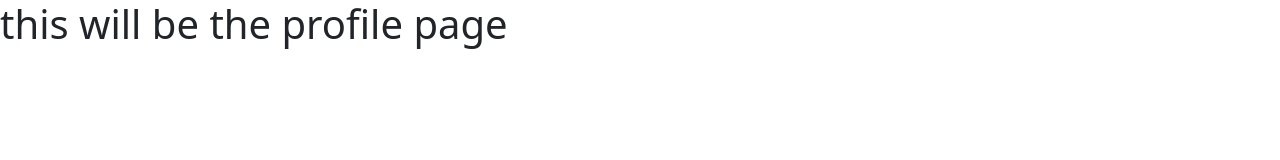
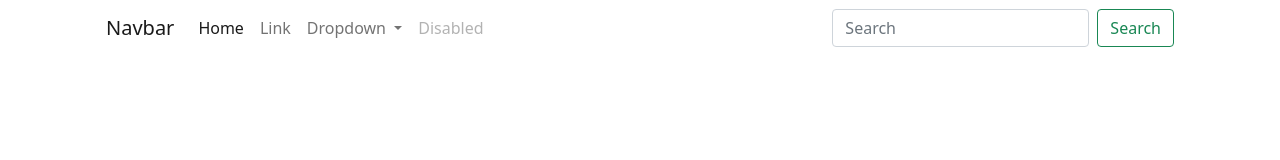
Before and after one commit to AakashTudu/p_profile.github.io, a plain HTML site: page index.html in a window 1280 px wide. Drawn offline with nearby package versions, Linux system fonts and the light colour scheme.

Commit message:
Update index.html

```diff
--- a/index.html
+++ b/index.html
@@ -11,7 +11,51 @@
     <title>Hello, world!</title>
   </head>
   <body>
-    <h1>this will be the profile page</h1>
+
+
+    <!-- navbar section -->
+<div class="container">
+  <div class="container">
+<nav class="navbar navbar-expand-lg navbar-light ">
+  <div class="container-fluid">
+    <a class="navbar-brand" href="#">Navbar</a>
+    <button class="navbar-toggler" type="button" data-bs-toggle="collapse" data-bs-target="#navbarSupportedContent" aria-controls="navbarSupportedContent" aria-expanded="false" aria-label="Toggle navigation">
+      <span class="navbar-toggler-icon"></span>
+    </button>
+    <div class="collapse navbar-collapse" id="navbarSupportedContent">
+      <ul class="navbar-nav me-auto mb-2 mb-lg-0">
+        <li class="nav-item">
+          <a class="nav-link active" aria-current="page" href="#">Home</a>
+        </li>
+        <li class="nav-item">
+          <a class="nav-link" href="#">Link</a>
+        </li>
+        <li class="nav-item dropdown">
+          <a class="nav-link dropdown-toggle" href="#" id="navbarDropdown" role="button" data-bs-toggle="dropdown" aria-expanded="false">
+            Dropdown
+          </a>
+          <ul class="dropdown-menu" aria-labelledby="navbarDropdown">
+            <li><a class="dropdown-item" href="#">Action</a></li>
+            <li><a class="dropdown-item" href="#">Another action</a></li>
+            <li><hr class="dropdown-divider"></li>
+            <li><a class="dropdown-item" href="#">Something else here</a></li>
+          </ul>
+        </li>
+        <li class="nav-item">
+          <a class="nav-link disabled" href="#" tabindex="-1" aria-disabled="true">Disabled</a>
+        </li>
+      </ul>
+      <form class="d-flex">
+        <input class="form-control me-2" type="search" placeholder="Search" aria-label="Search">
+        <button class="btn btn-outline-success" type="submit">Search</button>
+      </form>
+    </div>
+  </div>
+</nav>
+</div>
+</div>
+
+
 
     <!-- Optional JavaScript; choose one of the two! -->
 
```
